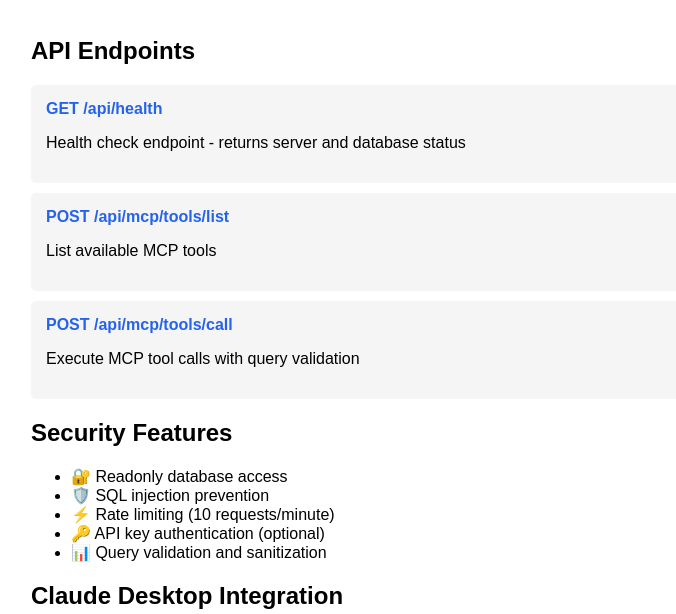
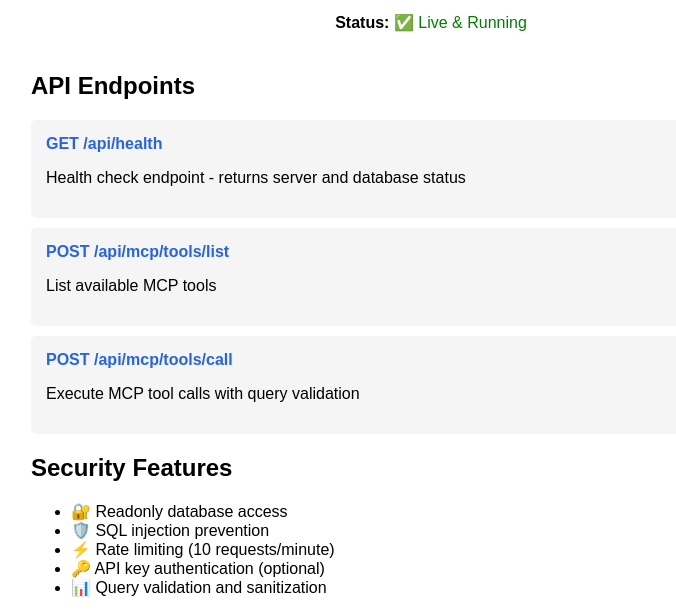
Before and after one commit to akbarkhawaja/mcp-datasource-server, a website: page public/index.html in a window 1280 px wide. Shown: the part 172-786 px from the top of the page, without its empty margins (209-885 px from the left). Drawn offline with Linux system fonts and the light colour scheme.

Commit message:
Test CI/CD pipeline: Add live status to landing page

```diff
--- a/public/index.html
+++ b/public/index.html
@@ -15,6 +15,7 @@
     <div class="header">
         <h1>🔌 MCP Datasource Server</h1>
         <p>Secure Model Context Protocol server for MySQL databases</p>
+        <p><strong>Status:</strong> <span style="color: green;">✅ Live & Running</span></p>
     </div>
 
     <h2>API Endpoints</h2>
```
